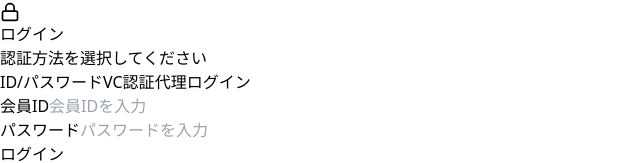
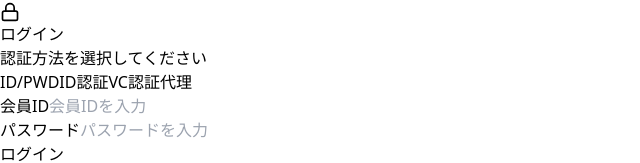
Before and after one commit to noakitest/sample_didvc_auth, a React (Vite) app: page / in a window 1280 px wide. Shown: the part 153-316 px from the top of the page, without its empty margins (0-640 px from the left). Built offline with nearby package versions, Linux system fonts and the light colour scheme.

Commit message:
Add did auth feature

```diff
--- a/src/components/LoginPage.jsx
+++ b/src/components/LoginPage.jsx
@@ -1,12 +1,12 @@
 import { useState, useEffect } from 'react';
-import { Lock, Users } from './Icons';
+import { Lock, Users, Shield } from './Icons';
 import { redirectToWallet, getVCFromUrl, clearVCParams } from '../utils/walletRedirect';
 
 export default function LoginPage({ onLogin, onDelegationLogin, userState, onNavigateToSignup }) {
   const [loginId, setLoginId] = useState('');
   const [password, setPassword] = useState('');
   const [error, setError] = useState('');
-  const [loginMethod, setLoginMethod] = useState('password'); // 'password', 'vc', 'delegation'
+  const [loginMethod, setLoginMethod] = useState('password'); // 'password', 'did', 'vc', 'delegation'
   const [isProcessingVC, setIsProcessingVC] = useState(false);
 
   // 登録済みDID（本人確認完了済みユーザーのDID）
@@ -21,12 +21,30 @@ export default function LoginPage({ onLogin, onDelegationLogin, userState, onNav
         clearVCParams();
         setError('ウォレット認証がキャンセルされました');
         setIsProcessingVC(false);
+      } else if (vcResult.vc && vcResult.requestId === 'did-auth') {
+        // DID認証処理
+        setIsProcessingVC(true);
+        setLoginMethod('did');
+        clearVCParams();
+
+        console.log('=== DID認証デバッグ ===');
+        console.log('送信されたDID:', vcResult.vc.did);
+        console.log('登録済みDID:', linkedDID);
+
+        if (vcResult.vc.did && linkedDID && vcResult.vc.did === linkedDID) {
+          setTimeout(() => {
+            onLogin(null);
+          }, 2000);
+        } else {
+          setIsProcessingVC(false);
+          setError('このDIDに紐づくアカウントが見つかりません。先にID/パスワードでログインし、本人確認を完了してください。');
+        }
       } else if (vcResult.vc && vcResult.requestId === 'login') {
         // 通常のVC認証処理
         setIsProcessingVC(true);
+        setLoginMethod('vc');
         clearVCParams();
 
-        // デバッグログ
         console.log('=== VC認証デバッグ ===');
         console.log('VCのDID:', vcResult.vc.did);
         console.log('登録済みDID:', linkedDID);
@@ -45,11 +63,11 @@ export default function LoginPage({ onLogin, onDelegationLogin, userState, onNav
       } else if (vcResult.vc && vcResult.requestId === 'delegation-login') {
         // 代理ログイン処理
         setIsProcessingVC(true);
+        setLoginMethod('delegation');
         clearVCParams();
 
         const delegationVC = vcResult.vc;
 
-        // 委任状VCの検証
         console.log('=== 代理ログイン検証 ===');
         console.log('委任状VC:', delegationVC);
         console.log('登録済みDID:', linkedDID);
@@ -94,6 +112,12 @@ export default function LoginPage({ onLogin, onDelegationLogin, userState, onNav
     }
   };
 
+  const handleDIDAuthClick = () => {
+    setError('');
+    setIsProcessingVC(true);
+    redirectToWallet('did-auth');
+  };
+
   const handleVCAuthClick = () => {
     setError('');
     setIsProcessingVC(true);
@@ -106,6 +130,18 @@ export default function LoginPage({ onLogin, onDelegationLogin, userState, onNav
     setIsProcessingVC(true);
     // ウォレットサービスにリダイレクト（代理ログインモード）
     redirectToWallet('delegation-login');
+  };
+
+  // ローディングオーバーレイのテキスト
+  const getProcessingText = () => {
+    switch (loginMethod) {
+      case 'did':
+        return { title: 'DIDを検証中...', desc: 'DIDの所有を確認しています' };
+      case 'delegation':
+        return { title: '委任状を検証中...', desc: '委任状の内容を確認しています' };
+      default:
+        return { title: 'VCを検証中...', desc: '身分証明書の内容を確認しています' };
+    }
   };
 
   return (
@@ -123,17 +159,27 @@ export default function LoginPage({ onLogin, onDelegationLogin, userState, onNav
         <div className="flex mb-6 bg-gray-100 rounded-lg p-1">
           <button
             onClick={() => { setLoginMethod('password'); setError(''); }}
-            className={`flex-1 py-2 px-2 rounded-md font-medium transition-colors text-sm ${
+            className={`flex-1 py-2 px-1 rounded-md font-medium transition-colors text-xs ${
               loginMethod === 'password'
                 ? 'bg-white text-blue-600 shadow-sm'
                 : 'text-gray-600 hover:text-gray-900'
             }`}
           >
-            ID/パスワード
+            ID/PW
+          </button>
+          <button
+            onClick={() => { setLoginMethod('did'); setError(''); }}
+            className={`flex-1 py-2 px-1 rounded-md font-medium transition-colors text-xs ${
+              loginMethod === 'did'
+                ? 'bg-white text-cyan-600 shadow-sm'
+                : 'text-gray-600 hover:text-gray-900'
+            }`}
+          >
+            DID認証
           </button>
           <button
             onClick={() => { setLoginMethod('vc'); setError(''); }}
-            className={`flex-1 py-2 px-2 rounded-md font-medium transition-colors text-sm ${
+            className={`flex-1 py-2 px-1 rounded-md font-medium transition-colors text-xs ${
               loginMethod === 'vc'
                 ? 'bg-white text-blue-600 shadow-sm'
                 : 'text-gray-600 hover:text-gray-900'
@@ -143,13 +189,13 @@ export default function LoginPage({ onLogin, onDelegationLogin, userState, onNav
           </button>
           <button
             onClick={() => { setLoginMethod('delegation'); setError(''); }}
-            className={`flex-1 py-2 px-2 rounded-md font-medium transition-colors text-sm ${
+            className={`flex-1 py-2 px-1 rounded-md font-medium transition-colors text-xs ${
               loginMethod === 'delegation'
                 ? 'bg-white text-purple-600 shadow-sm'
                 : 'text-gray-600 hover:text-gray-900'
             }`}
           >
-            代理ログイン
+            代理
           </button>
         </div>
 
@@ -216,6 +262,43 @@ export default function LoginPage({ onLogin, onDelegationLogin, userState, onNav
               </button>
             </div>
           </form>
+        )}
+
+        {/* DID認証 */}
+        {loginMethod === 'did' && (
+          <div className="space-y-6">
+            <div className="p-6 bg-gradient-to-br from-cyan-50 to-blue-50 border-2 border-cyan-200 rounded-lg text-center">
+              <div className="w-16 h-16 bg-gradient-to-br from-cyan-500 to-blue-500 rounded-full flex items-center justify-center mx-auto mb-4">
+                <Shield className="w-8 h-8 text-white" />
+              </div>
+              <h3 className="text-lg font-bold text-gray-900 mb-2">DID認証</h3>
+              <p className="text-sm text-gray-600 mb-4">
+                ウォレットのDIDを提示してログインします。
+                個人情報の送信は不要です。
+              </p>
+              <button
+                onClick={handleDIDAuthClick}
+                className="w-full bg-gradient-to-r from-cyan-600 to-blue-600 text-white font-medium py-3 rounded-lg hover:from-cyan-700 hover:to-blue-700 transition-all shadow-sm"
+              >
+                ウォレットで認証
+              </button>
+            </div>
+
+            <div className="bg-gray-50 rounded-lg p-4">
+              <h4 className="text-sm font-semibold text-gray-700 mb-2">DID認証とは</h4>
+              <ul className="text-xs text-gray-600 space-y-1">
+                <li>- DID（分散型識別子）の所有を証明してログイン</li>
+                <li>- 身分証VCの個人情報は送信されません</li>
+                <li>- 事前にID/PWログイン後の本人確認が必要です</li>
+              </ul>
+            </div>
+
+            {error && (
+              <div className="p-3 bg-red-50 border border-red-200 rounded-lg">
+                <p className="text-sm text-red-700">{error}</p>
+              </div>
+            )}
+          </div>
         )}
 
         {/* VC認証 */}
@@ -299,10 +382,10 @@ export default function LoginPage({ onLogin, onDelegationLogin, userState, onNav
           <div className="bg-white rounded-lg p-8 max-w-sm mx-4 text-center">
             <div className="w-16 h-16 border-4 border-blue-200 border-t-blue-600 rounded-full animate-spin mx-auto mb-4"></div>
             <h3 className="text-lg font-bold text-gray-900 mb-2">
-              {loginMethod === 'delegation' ? '委任状を検証中...' : 'VCを検証中...'}
+              {getProcessingText().title}
             </h3>
             <p className="text-sm text-gray-600">
-              {loginMethod === 'delegation' ? '委任状の内容を確認しています' : '身分証明書の内容を確認しています'}
+              {getProcessingText().desc}
             </p>
           </div>
         </div>
```
